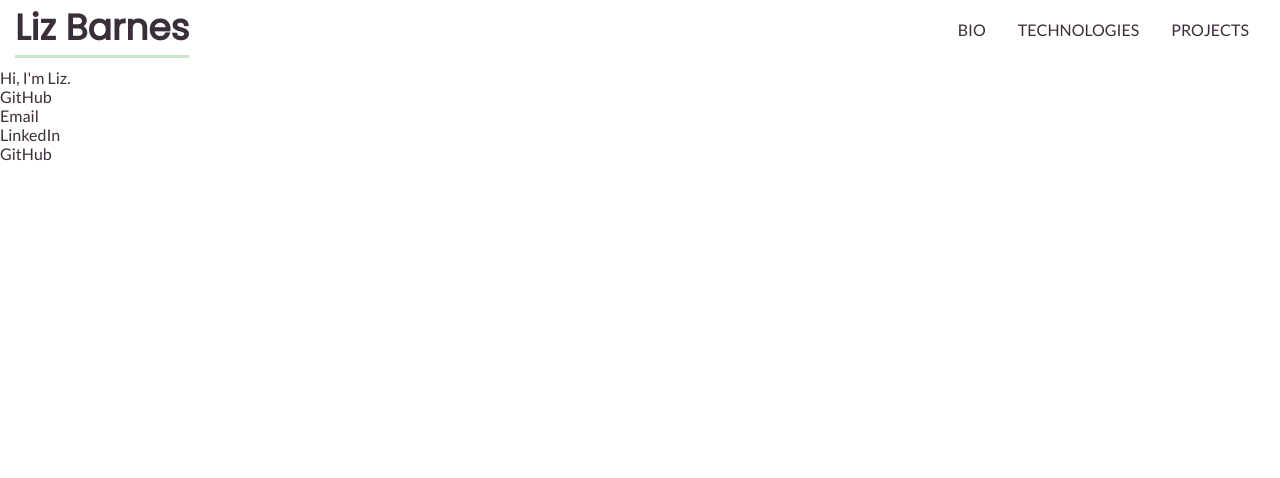
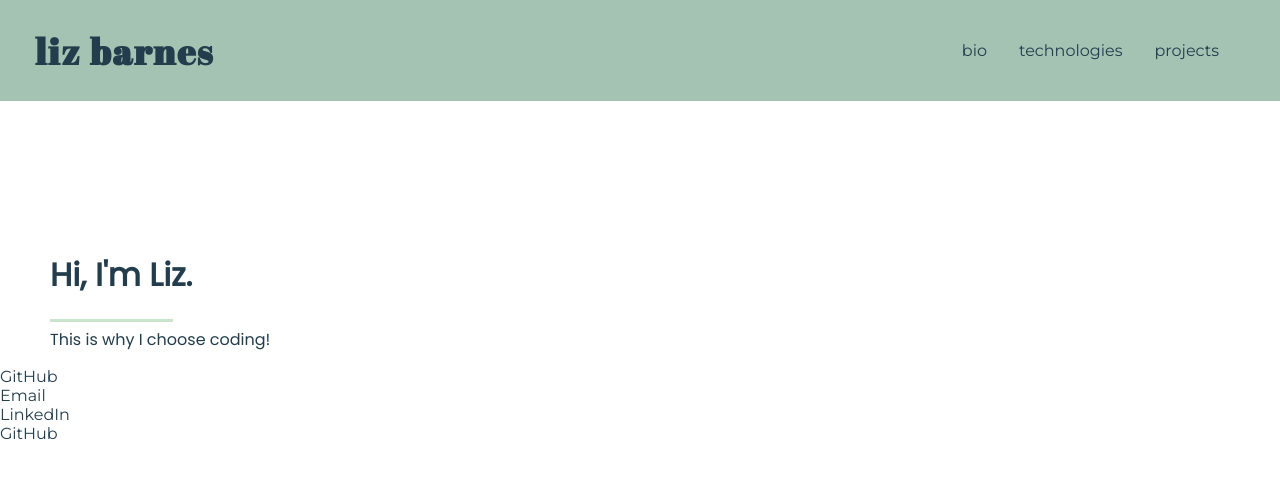
Before and after one commit to liz-barnes/personal-bio-site, a plain HTML site: page index.html in a window 1280 px wide. Drawn offline with Linux system fonts and the light colour scheme.

Commit message:
update fonts and nav background

```diff
--- a/index.html
+++ b/index.html
@@ -5,6 +5,7 @@
   <meta name="viewport" content="width=device-width, initial-scale=1.0">
   <meta http-equiv="X-UA-Compatible" content="ie=edge">
   <link href="main.css" rel="stylesheet">
+  <link rel="stylesheet" href="https://fonts.googleapis.com/css?family=Abril+Fatface|Montserrat&display=swap">
   <link href="https://fonts.googleapis.com/css?family=Lato|Poppins" rel="stylesheet">
   <!-- TODO: Insert a title for your page -->
   <title>Liz Barnes | Portfolio</title>
@@ -14,7 +15,7 @@
   <!-- Navigation -->
   <nav>
     <!-- TODO: Insert some sort of H1-H6 with your name here -->
-    <h1>Liz Barnes</h1>
+    <h1>liz barnes</h1>
     <ul id="navLinks">
       <li><a id="navToBio">Bio</a></li>
       <li><a id="navToTechnologies">Technologies</a></li>
@@ -26,7 +27,9 @@
   <!-- Primary View -->
   <div class="fullPage" id="bioPage">
     <!-- TODO: Fill in bio info here: What is your background? Why do you want to go into development? What do you love about development? -->
-    <p class="bio">Hi, I'm Liz.</p>
+    <h2>Hi, I'm Liz.</h2>
+    <div class="divider"></div>
+    <p>This is why I choose coding!</p>
   </div>
   <div class="fullPage" id="technologiesPage">
     <!-- TODO: Start an UL of all of the tools and technologies you've started learning so far. (You'll beef this page up later). -->
--- a/main.css
+++ b/main.css
@@ -11,27 +11,29 @@
 
 body {
   background-color: rgb(255, 255, 255);
-  font-family: 'Lato', sans-serif;
-  color: #3A2E39;
+  font-family: 'Montserrat';
+  color: #233d4d;
 }
 
 h1 {
-  font-family: 'Poppins', sans-serif;
+  font-family: 'Abril Fatface';
   font-size: 36px;
-  border-bottom: 3px solid #C9E4CA;
-  bo
+  letter-spacing: .045em;
+  /* border-bottom: 3px solid #C9E4CA; */
+
 }
 
 nav {
   display: flex;
   justify-content: space-between;
   align-items: center;
-  margin: 0px 15px 10px 15px;
+  padding: 25px 45px 25px 35px;
+  background-color: #a4c3b2;
 }
 
 #navLinks {
   list-style: none;
-  text-transform: uppercase;
+  text-transform: lowercase;
   display: flex;
 }
 
@@ -39,3 +41,24 @@ ul a {
   display: block;
   padding: 1em;
 }
+
+#bioPage {
+  font-family: 'Poppins';
+  margin: 150px 0px 15px 50px;
+}
+
+#bioPage h2 {
+  /* border-bottom: 3px solid #C9E4CA;
+  border-width: 5%; */
+  margin: 15px 0px;
+  font-size: 32px;
+}
+
+.divider {
+  content: '';
+  display: block;
+  height: 3px;
+  width: 10%;
+  background-color: #C9E4CA;
+  margin: 20px 0px 5px 0px;
+}
```
